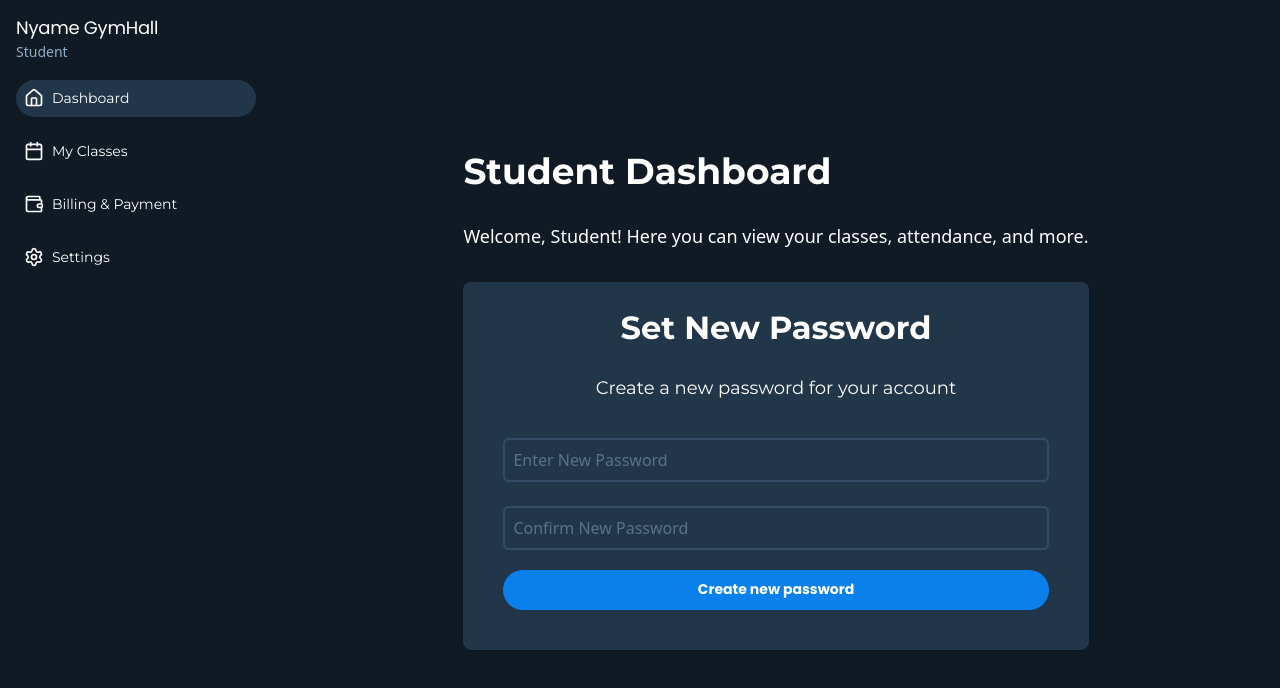
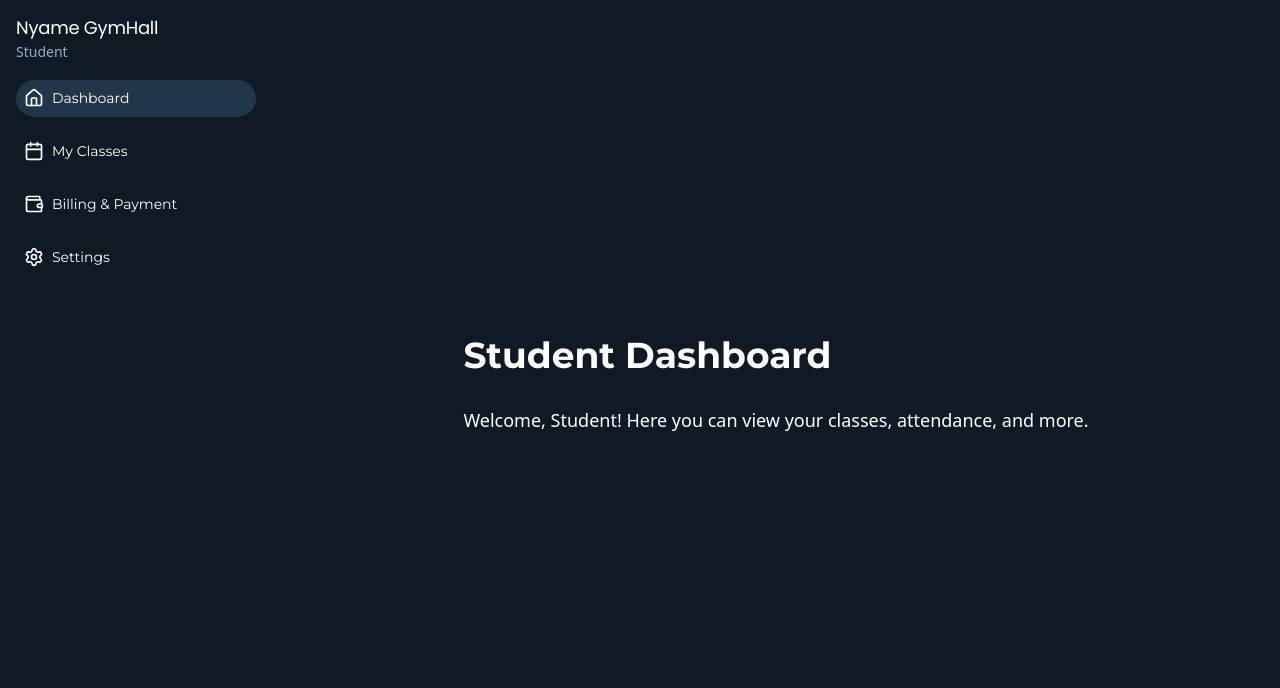
Before and after one commit to mafindijr/Gym-Management-System, a React (Vite) app: page /student in a window 1280 px wide. Shown: the top 688 px of the page. Built offline with nearby package versions, Linux system fonts and the light colour scheme.

Commit message:
fix refactor the resetPassword page to start afresh

```diff
--- a/src/Components/Auth/reset-passord/resetPassword.jsx
+++ b/src/Components/Auth/reset-passord/resetPassword.jsx
@@ -2,27 +2,8 @@ import React from 'react'
 
 export default function ResetPassword() {
   return (
-    <div className="w-full bg-[#223649] p-6 rounded-lg shadow flex flex-col gap-4">
-      <h2 className='font-montserrat font-bold text-[32px] leading-[44px] text-center hover:scale-105 transition-transform duration-300'>Set New Password</h2>
-        <p className='font-montserrat font-[400] text-[18px] leading-[28px] text-center mt-2'>Create a new password for your account</p>
+        <div>
 
-        <form className='flex flex-col gap-4 p-4'>
-            <input
-              type="password"
-              name='newPassword'
-              className="p-2 my-1 w-full outline-none border-[#334d66] border-2 bg-[#223649] rounded-md text-[16px] text-[#91adc9]"
-              placeholder='Enter New Password'
-              required
-              />
-            <input
-              type="password"
-              name='confirmPassword'
-              className="p-2 my-1 w-full outline-none border-[#334d66] border-2 bg-[#223649] rounded-md text-[16px] text-[#91adc9]"
-              placeholder='Confirm New Password'
-              required
-              />
-            <button className='bg-btnprimary w-full pl-4 pr-4 rounded-[24px] text-[14px] font-bold font-poppins text-center cursor-pointer h-[40px]'>Create new password</button>
-        </form>
-    </div>
-  )
+        </div>
+      )
 }
```
